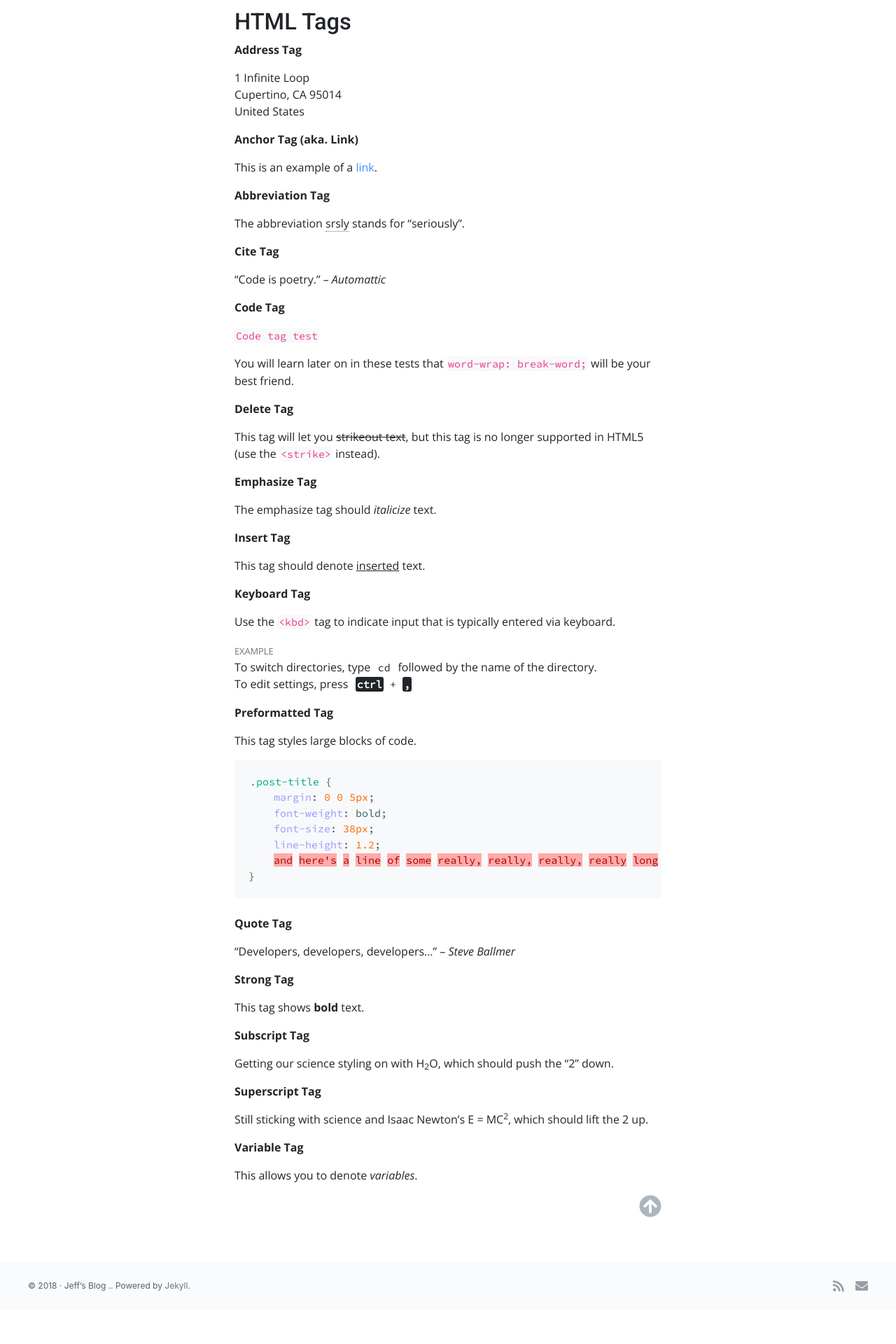
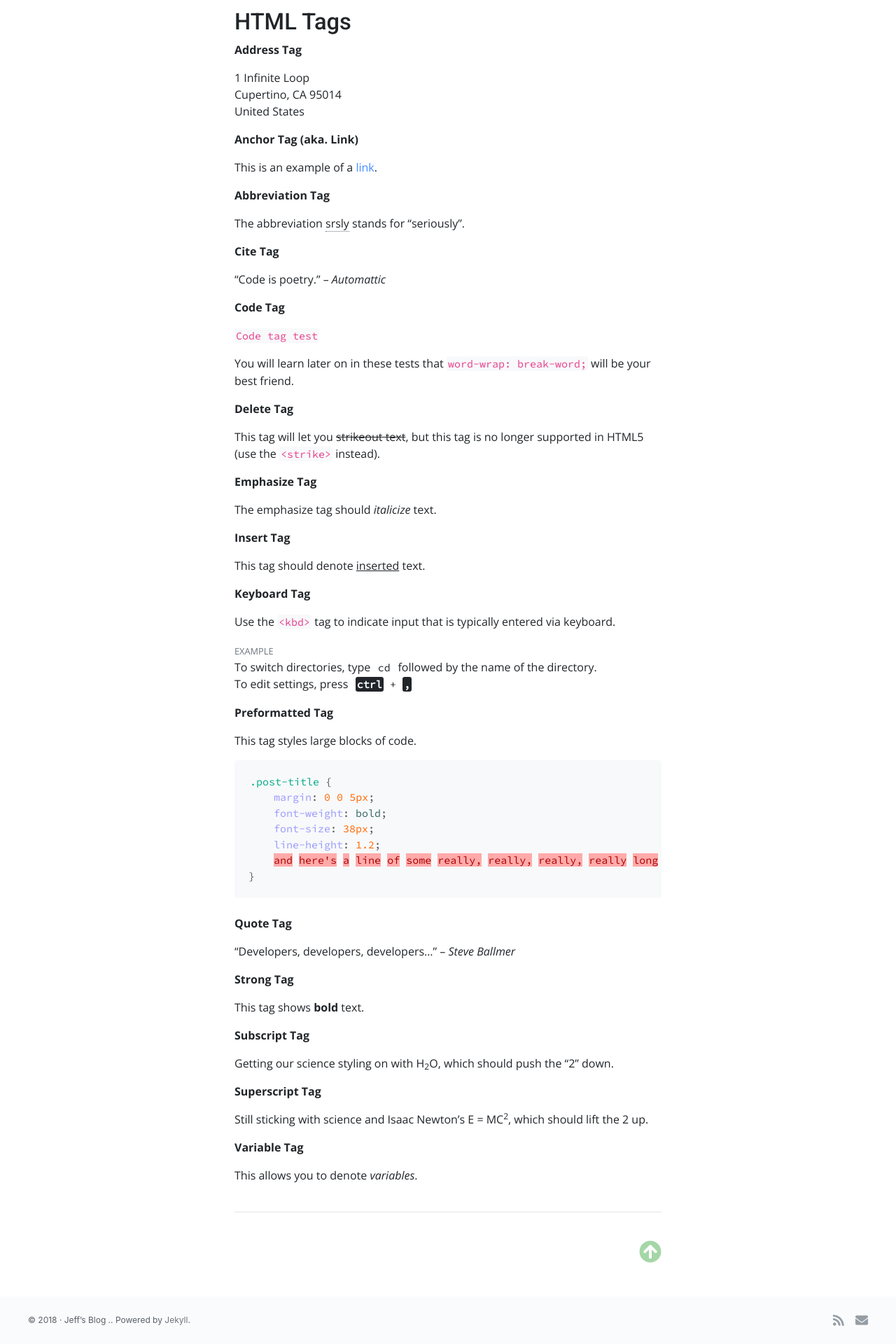
Before and after one commit to jefx07/jefx07.github.io, a Jekyll site: the page built from test_2.md, in a window 1280 px wide. Shown: the part 3317-5237 px from the top of the page at 70% size. Built offline with Jekyll 4.4.1, drawn with Linux system fonts in a browser that asks for light colours; before the commit the page ends 5188 px from its top, so only the background shows below that.

Commit message:
more tweaks

```diff
--- a/_includes/scrolltop.html
+++ b/_includes/scrolltop.html
@@ -1,5 +1,5 @@
 <div class="d-flex flex-row-reverse">
-  <a href="#top" class="toplink scroll" title="Back to Top" aria-hidden="true">
+  <a class="toplink scroll" href="#top" title="Back to Top" aria-hidden="true">
     {% comment %}<!-- <svg class="arrow-up-svg" viewBox="0 0 24 24" version="1.1" width="24" height="24">
       <path d="M4 12l1.41 1.41L11 7.83V20h2V7.83l5.58 5.59L20 12l-8-8-8 8z"/>
     </svg> -->{% endcomment %}
--- a/_sass/scss/_custom.scss
+++ b/_sass/scss/_custom.scss
@@ -14,6 +14,13 @@ $gray-200:          #e9ecef;
 $gray-100:          #f8f9fa;
 $white:             #fff;
 $blue:              #007bff;
+
+$blue-500:          #2196f3;
+
+$green-200:         #a5d6a7;
+$green-300:         #81c784;
+$green-500:         #4caf50;
+
 
 // Links
 //
--- a/_sass/site-custom.scss
+++ b/_sass/site-custom.scss
@@ -492,7 +492,7 @@ body {
 
 .site-content {
   padding-top: 3rem;
-  padding-bottom: 4rem;
+  padding-bottom: 3rem;
 
   > .container {
     @media (min-width: 768px) {
@@ -541,46 +541,57 @@ body {
 
 // Back to Top
 
-.back-to-top {
-  display: block; // inline-block;
-  width: 36px;
-  height: 36px;
-  color: #2196f3;
-  text-align: center;
-  border-radius: 50%;
+.toplink {
+  color: $green-200;
+  // border-radius: 50%;
 
   &:hover {
-    color: #1e88e5;   // indigo - #4c6ef5
-    background-color: rgba($navbar-bg-color, .2);
+    color: $green-500;   //#4c6ef5;
   }
 
-  &:focus {
-    background-color: rgba($navbar-bg-color, .2);
-    outline: 0;
-  }
+  //&:focus {
+  //  outline: 0;
+  //  box-shadow: 0 0 0 .15rem rgba($green-2, .5);
+  //}
 
   @media print {
     display: none;
   }
 }
 
-.toplink {
-  color: $gray-500;
 
-  &:hover,
-  &:focus {
-    color: #4c6ef5;
-  }
-}
+//.back-to-top {
+//  display: block; // inline-block;
+//  width: 36px;
+//  height: 36px;
+//  color: #2196f3;
+//  text-align: center;
+//  border-radius: 50%;
 
-.arrow-up-svg {
-  position: relative;
-  top: 5px;
-  display: inline-block;
-  vertical-align: text-bottom;
-  //transform: translate(0, 0);
-  fill: currentColor;
-}
+//  &:hover {
+//    color: #1e88e5;   // indigo - #4c6ef5
+//    background-color: rgba($navbar-bg-color, .2);
+//  }
+
+//  &:focus {
+//    background-color: rgba($navbar-bg-color, .2);
+//    outline: 0;
+//  }
+
+//  @media print {
+//    display: none;
+//  }
+//}
+
+
+//.arrow-up-svg {
+//  position: relative;
+//  top: 5px;
+//  display: inline-block;
+//  vertical-align: text-bottom;
+//  //transform: translate(0, 0);
+//  fill: currentColor;
+//}
 
 
 // Under construction
--- a/test_2.md
+++ b/test_2.md
@@ -222,5 +222,6 @@ Still sticking with science and Isaac Newton's E = MC<sup>2</sup>, which should
 
 This allows you to denote <var>variables</var>.
 
+<hr style="margin: 2.5rem 0">
 
 {% include scrolltop.html %}
```
